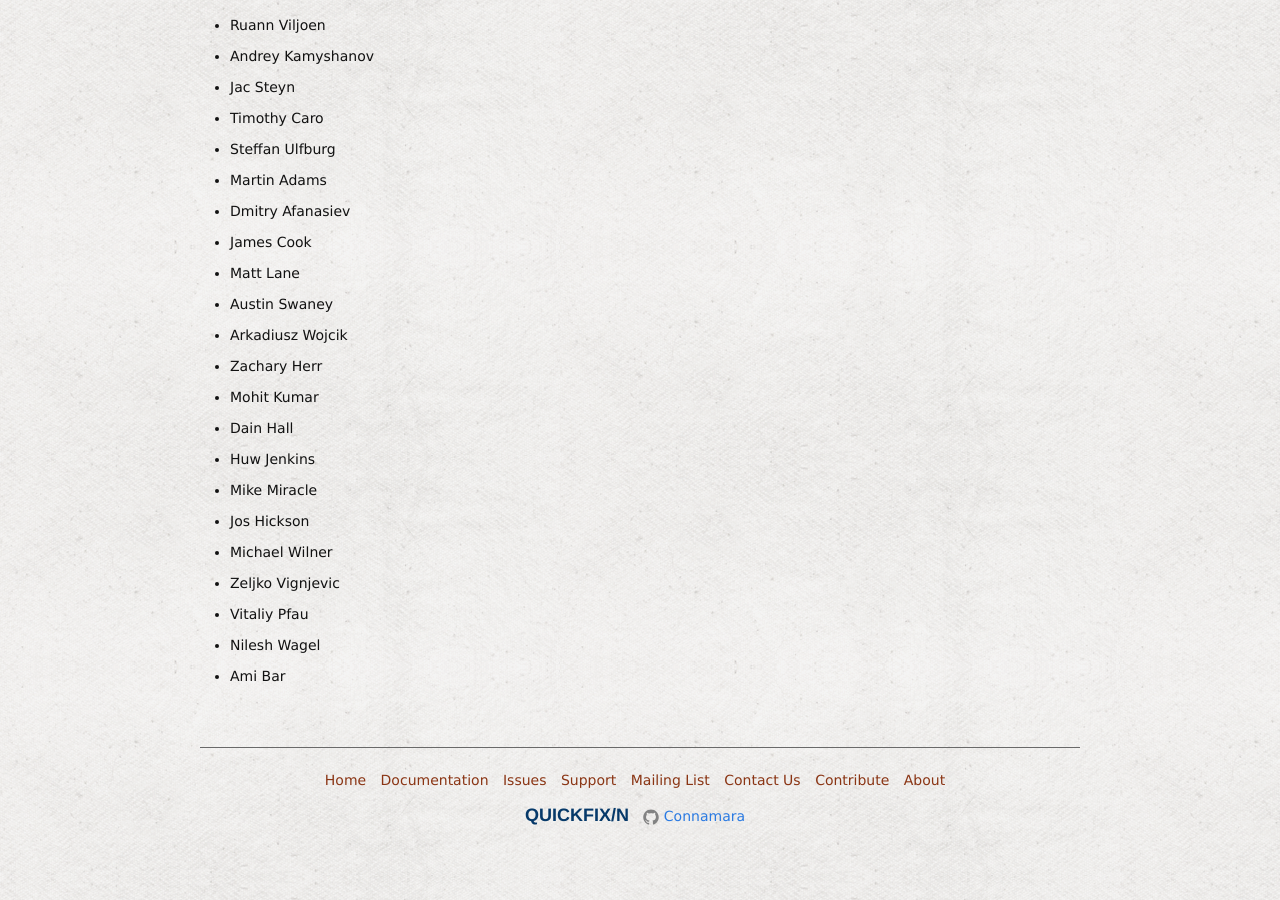
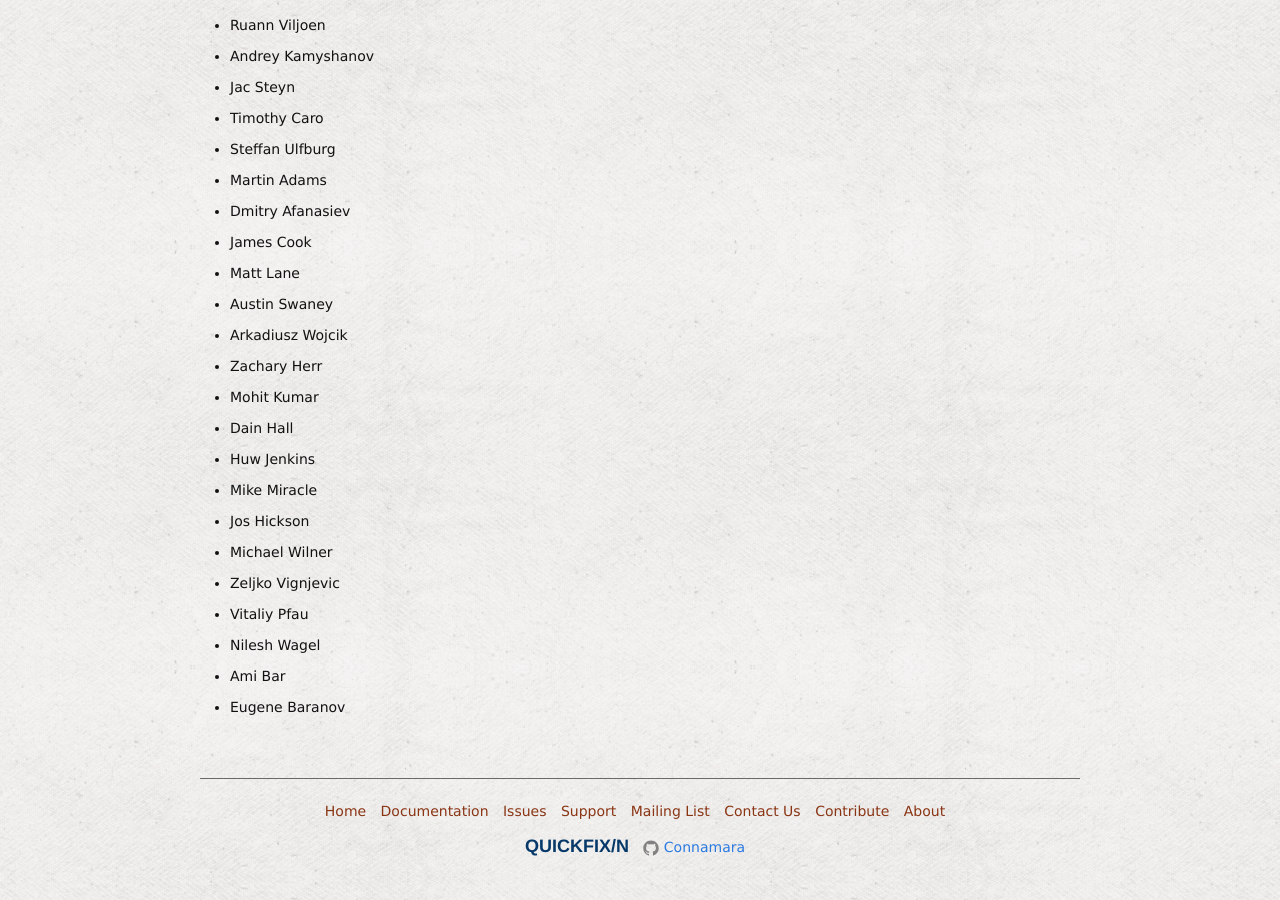
Before and after one commit to connamara/quickfixn, a Jekyll site: the page built from web/views/about/credits.md, in a window 1280 px wide and 900 px high, scrolled down 1433 px. Built offline with Jekyll 4.4.1, drawn with Linux system fonts in a browser that asks for light colours.

Commit message:
credit for #509

```diff
--- a/web/views/about/credits.md
+++ b/web/views/about/credits.md
@@ -68,3 +68,4 @@ Contributors
 - Vitaliy Pfau
 - Nilesh Wagel
 - Ami Bar
+- Eugene Baranov
```
